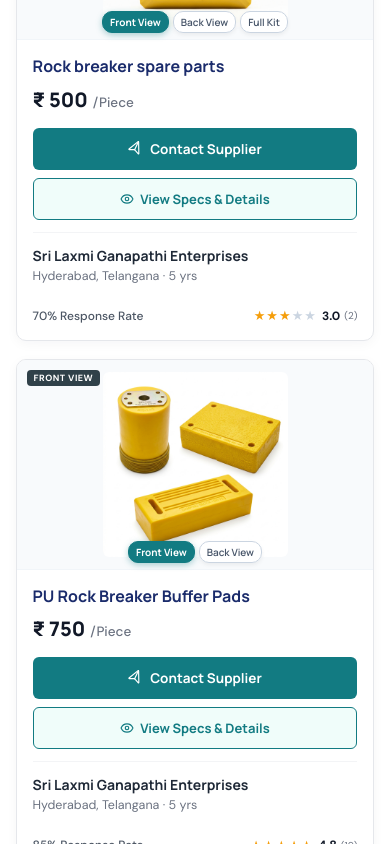
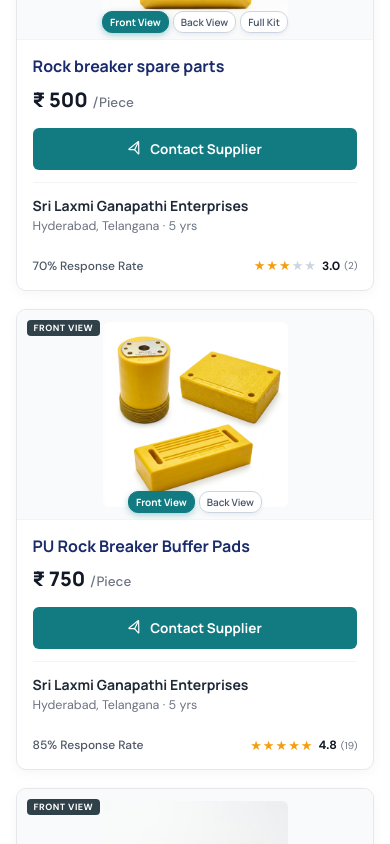
Before and after one commit to bharath7981/Company_website, a React (Vite) app: page / in a window 390 px wide. Shown: the part 1440-2284 px from the top of the page. Built offline with nearby package versions, Linux system fonts and the light colour scheme.

Commit message:
Remove View Specs & Details button from product cards while keeping tap to open modal

```diff
--- a/src/main.jsx
+++ b/src/main.jsx
@@ -3,7 +3,7 @@ import {createRoot} from "react-dom/client";
 import {
   ArrowUpRight, ChevronDown, ChevronUp, Menu, X, Phone, Mail, MapPin, ArrowRight,
   Check, Factory, ShieldCheck, Settings2, Layers3, Boxes, Sparkles,
-  CircleGauge, MoveUpRight, Send, Plus, Linkedin, Instagram, Eye, Info
+  CircleGauge, MoveUpRight, Send, Plus, Linkedin, Instagram, Info
 } from "lucide-react";
 import "./styles.css";
 
@@ -335,13 +335,6 @@ function ProductCard({ p, onSelectContact, onOpenDetails }){
             onClick={()=>onSelectContact(p)}
           >
             <Send size={14} style={{transform:"rotate(-20deg)"}} /> Contact Supplier
-          </button>
-          <button
-            type="button"
-            className="product-b2b-details-btn"
-            onClick={()=>onOpenDetails(p, viewIdx)}
-          >
-            <Eye size={14}/> View Specs & Details
           </button>
         </div>
 
--- a/src/styles.css
+++ b/src/styles.css
@@ -94,13 +94,10 @@ footer .logo::after{content:"LAKSHMI PU PADS";color:#fff}
 .product-b2b-price strong{font:800 22px Manrope;color:#111827}
 .product-b2b-price .unit{font-size:13.5px;color:#6b7280;font-weight:500}
 
-.product-b2b-actions{display:flex;flex-direction:column;gap:8px;margin-bottom:14px}
-.product-b2b-contact-btn{background:#127b82;color:#fff;border:none;border-radius:6px;padding:11px 14px;font:700 14px Manrope;display:flex;align-items:center;justify-content:center;gap:8px;cursor:pointer;transition:.2s;width:100%}
+.product-b2b-actions{margin-bottom:14px}
+.product-b2b-contact-btn{background:#127b82;color:#fff;border:none;border-radius:6px;padding:12px 14px;font:700 14px Manrope;display:flex;align-items:center;justify-content:center;gap:8px;cursor:pointer;transition:.2s;width:100%}
 .product-b2b-contact-btn:hover{background:#0d6268;box-shadow:0 4px 12px rgba(18,123,130,.25)}
 .product-b2b-contact-btn.large{padding:14px 20px;font-size:15px}
-
-.product-b2b-details-btn{background:#f0fdfa;color:#127b82;border:1px solid #127b82;border-radius:6px;padding:9px 14px;font:700 13px Manrope;display:flex;align-items:center;justify-content:center;gap:6px;cursor:pointer;transition:.2s;width:100%}
-.product-b2b-details-btn:hover{background:#ccfbf1;border-color:#0f6b71;color:#0f6b71}
 
 .product-b2b-supplier-info{border-top:1px solid #f3f4f6;padding-top:13px;margin-bottom:12px}
 .supplier-name{font:700 14px Manrope;color:#1f2937;margin-bottom:3px}
@@ -320,9 +317,8 @@ footer{background:#091820;color:#fff;padding:70px 5.5% 20px}
   .product-b2b-body{padding:16px}
   .product-b2b-title{font-size:16px;min-height:auto;margin-bottom:8px}
   .product-b2b-price strong{font-size:20px}
-  .product-b2b-actions{gap:8px;margin-bottom:12px}
+  .product-b2b-actions{margin-bottom:12px}
   .product-b2b-contact-btn{padding:12px 14px;font-size:13.5px}
-  .product-b2b-details-btn{padding:11px 14px;font-size:13px}
   .view-more-products-btn{width:100%;max-width:340px;padding:13px 20px;font-size:13.5px;justify-content:center}
   .center-link{margin-top:32px}
 
```
